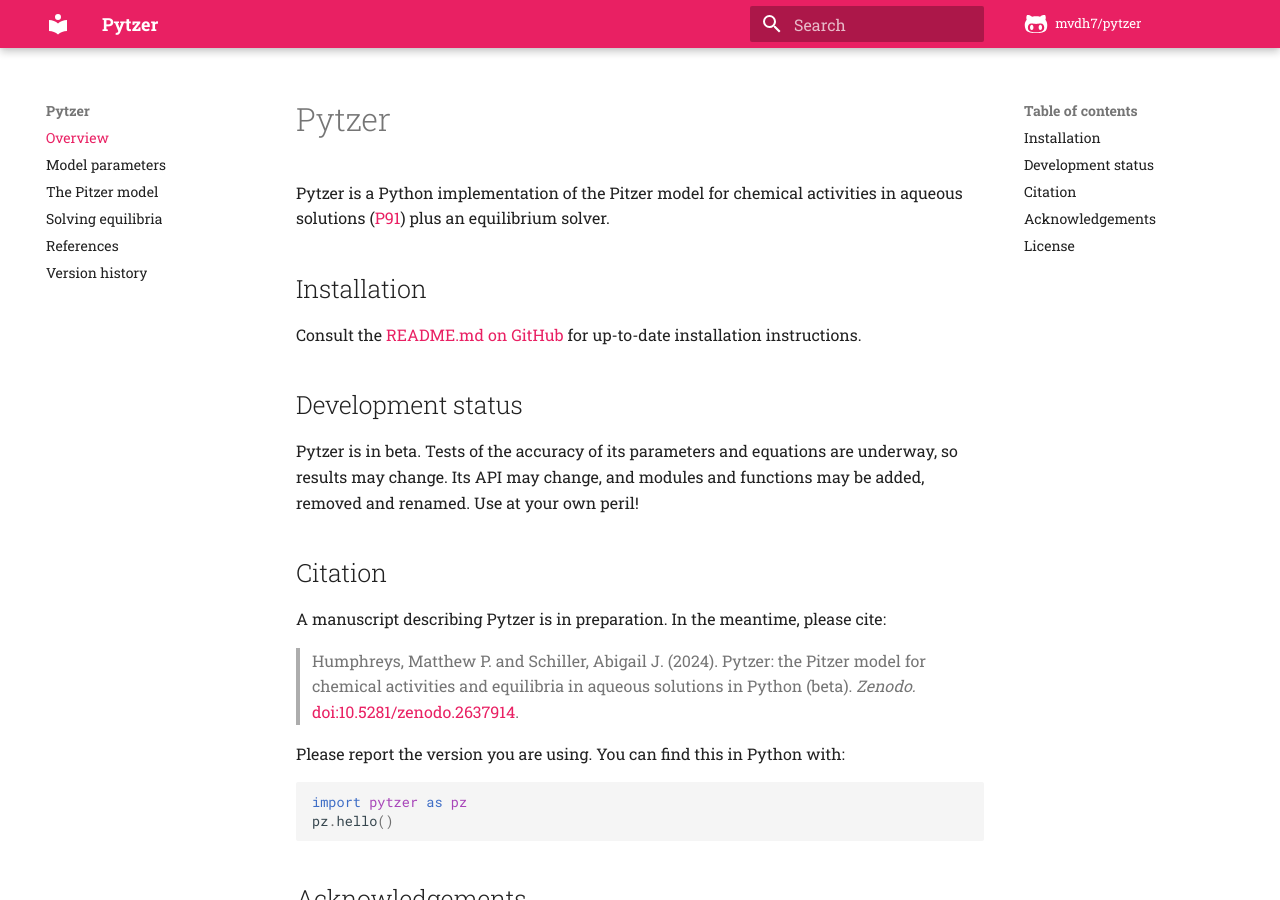
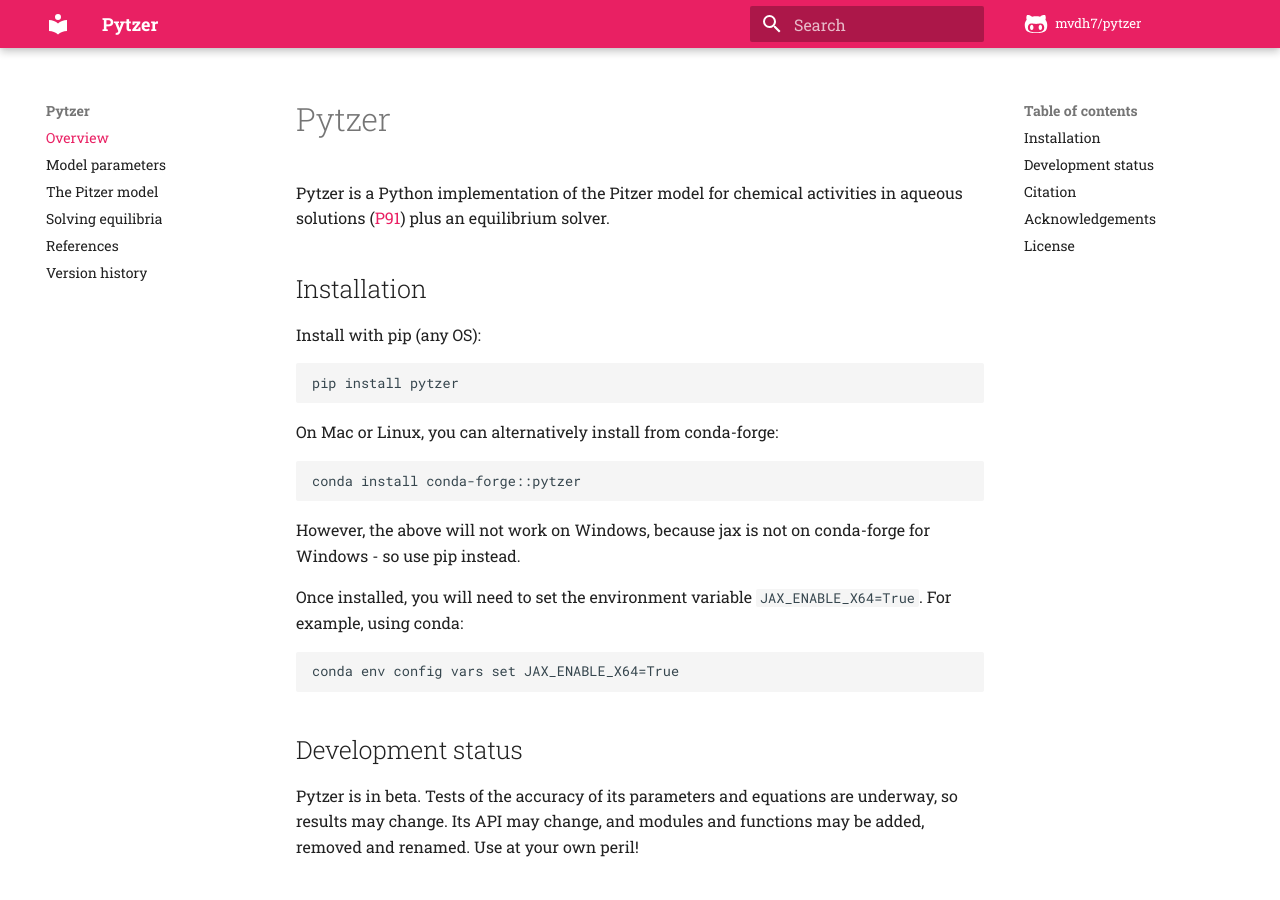
Before and after one commit to mvdh7/pytzer, an MkDocs documentation site: the page built from docs/index.md, in a window 1280 px wide and 900 px high. Built offline with MkDocs 1.6.1 and Material for MkDocs 9.7.7, drawn with Linux system fonts in a browser that asks for light colours; comment, search, counter and statistics services are not loaded.

Commit message:
Add installation instructions

```diff
--- a/docs/index.md
+++ b/docs/index.md
@@ -4,7 +4,19 @@
 
 ## Installation
 
-Consult the [README.md on GitHub](https://github.com/mvdh7/pytzer/tree/main#pytzer) for up-to-date installation instructions.
+Install with pip (any OS):
+
+    pip install pytzer
+
+On Mac or Linux, you can alternatively install from conda-forge:
+
+    conda install conda-forge::pytzer
+
+However, the above will not work on Windows, because jax is not on conda-forge for Windows - so use pip instead.
+
+Once installed, you will need to set the environment variable `JAX_ENABLE_X64=True`.  For example, using conda:
+
+    conda env config vars set JAX_ENABLE_X64=True
 
 ## Development status
 
```
